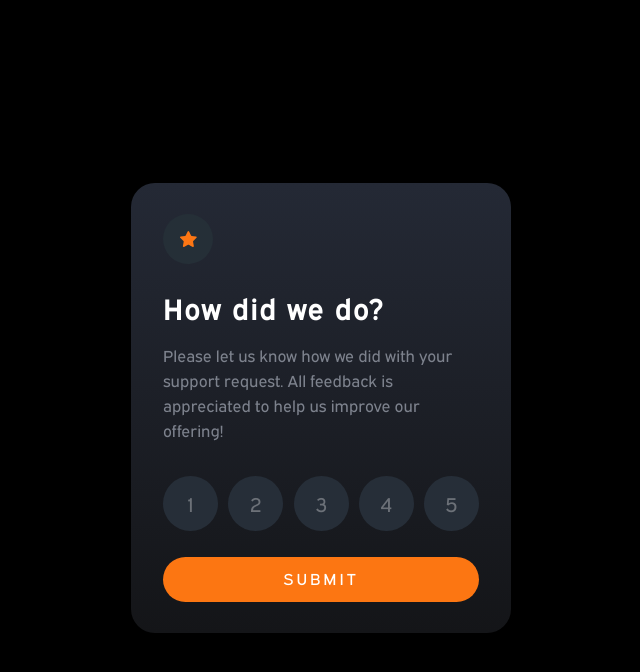
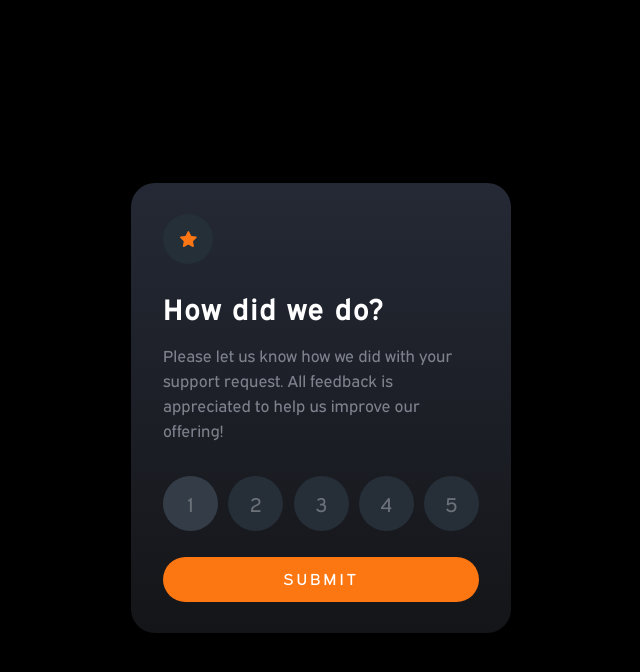
Before and after one commit to yagowb/interactive-rating-component-main, a plain HTML site: page index.html in a window 1280 px wide. In both pictures the pointer is over the element 509 px from the left and 503 px from the top of the page. Shown: the whole page, without its empty margins (319-959 px from the left). Drawn offline with Linux system fonts and the light colour scheme.

Commit message:
adicionada cor ao hover no botao

```diff
--- a/styles.css
+++ b/styles.css
@@ -61,6 +61,12 @@ body{
     justify-content: center;
     align-items: center;
     margin-top: 5%;
+    cursor: pointer;
+}
+
+#form div:hover{
+    transition: 200ms;
+    background-color: #343d47;
 }
 
 .form-container button{
@@ -88,5 +94,6 @@ body{
 @media (max-width:749px) {
     .form-container{
         width: 90%;
+        padding-block: 7.5%;
     }
 }
```
